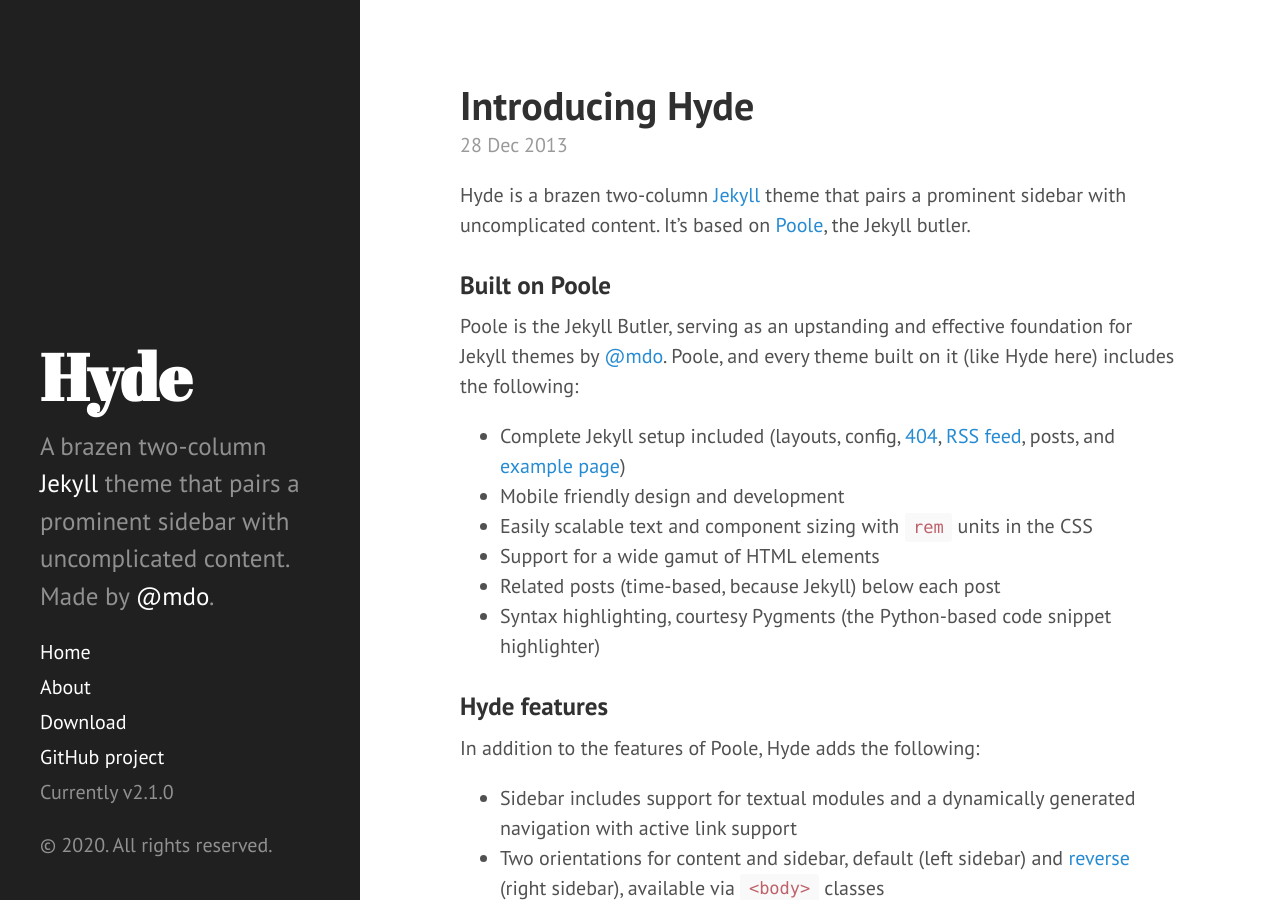
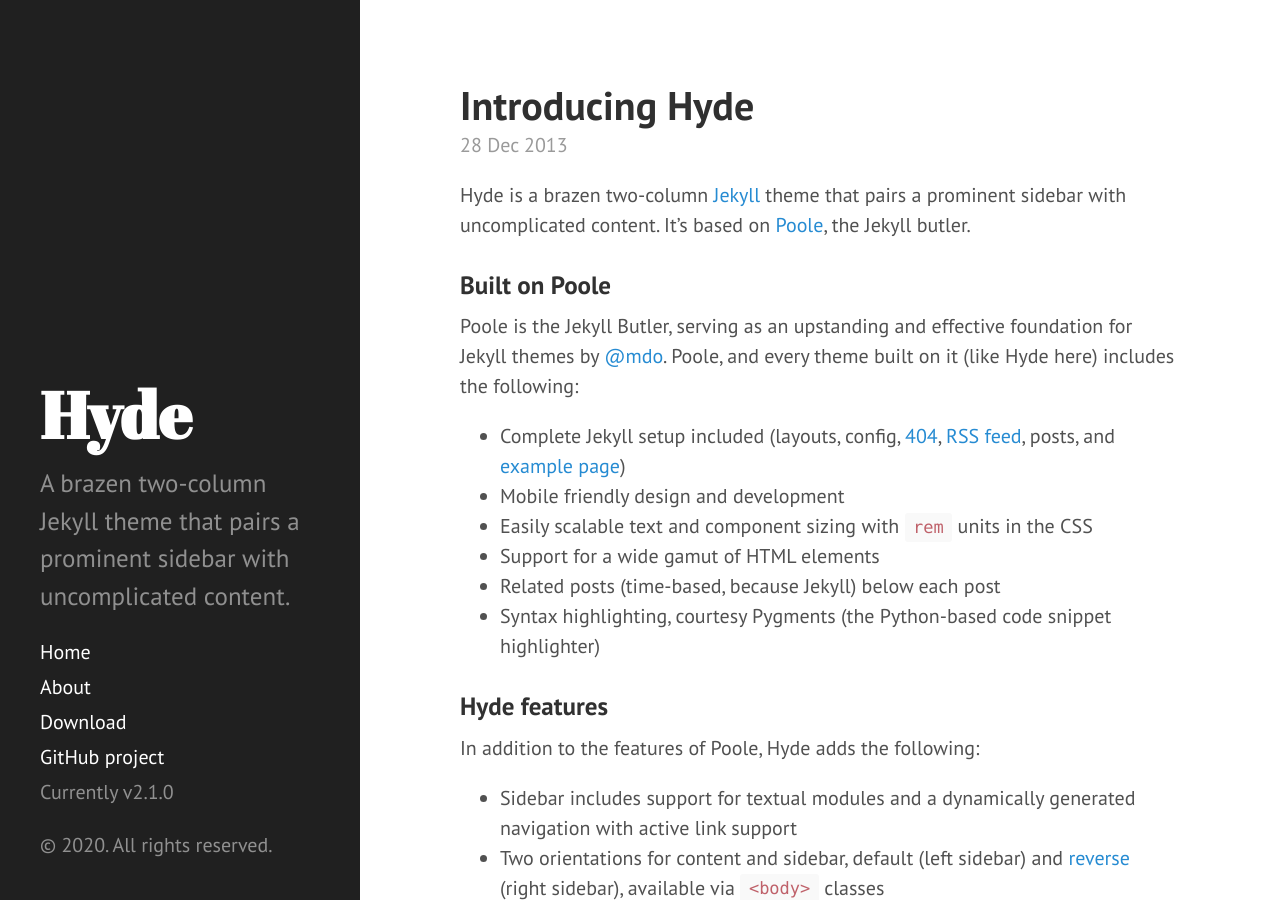
Before and after one commit to leelacceber/hyde-master, a Jekyll site: the page built from index.html, in a window 1280 px wide and 900 px high. Built offline with Jekyll 4.4.1, drawn with Linux system fonts in a browser that asks for light colours; Markdown is read by kramdown in place of the engine named in the settings; the list of posts is cut into pages by our own code.

Commit message:
Update _config.yml

```diff
--- a/_config.yml
+++ b/_config.yml
@@ -9,7 +9,7 @@ relative_permalinks: true
 # Setup
 title:            Hyde
 tagline:          'A Jekyll theme'
-description:      'A brazen two-column <a href="http://jekyllrb.com" target="_blank">Jekyll</a> theme that pairs a prominent sidebar with uncomplicated content. Made by <a href="https://twitter.com/mdo" target="_blank">@mdo</a>.'
+description:      'A brazen two-column Jekyll theme that pairs a prominent sidebar with uncomplicated content.'
 url:              http://hyde.getpoole.com
 baseurl:          /
 
```
